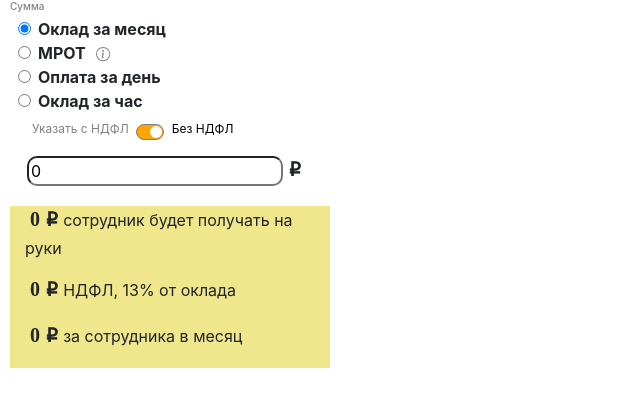
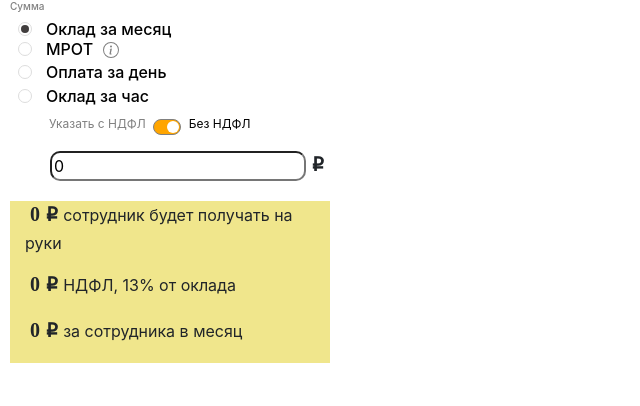
Before and after one commit to lostt1me/calcMoney, a React (Create React App) app: page / in a window 1280 px wide. Shown: the top 406 px of the page, without its empty margins (0-640 px from the left). Built offline with nearby package versions, Linux system fonts and the light colour scheme.

Commit message:
add custom radio

```diff
--- a/src/Components/PaysForm/MoneyInput/style.scss
+++ b/src/Components/PaysForm/MoneyInput/style.scss
@@ -4,8 +4,10 @@
     &::-webkit-inner-spin-button,
     &::-webkit-outer-spin-button {
         -webkit-appearance: none;
+    }
+    -moz-appearance: textfield;
 }
-}
+
 @font-face {
     font-family: "rouble";
     src: url("../font/fonts//rouble.otf") format("opentype");
@@ -18,5 +20,5 @@
 }
 .input-form {
     margin: 10px;
-    padding-left: 17px;
+    padding-left: 40px;
 }
--- a/src/Components/PaysForm/Switch/style.scss
+++ b/src/Components/PaysForm/Switch/style.scss
@@ -33,5 +33,5 @@
 }
 .custom-control-label-left {
     padding-right: 8px;
-    padding-left: 17px;
+    padding-left: 34px;
 }
--- a/src/Components/PaysForm/View.tsx
+++ b/src/Components/PaysForm/View.tsx
@@ -24,13 +24,23 @@ export const View = (data: IVeiwProps) => {
             <div className="d-flex flex-column fontForm">
                 <h1>Сумма</h1>
                 <div className="d-flex flex-column radioForm">
-                    <label><Field name="chargeType" component="input" type="radio" value="salaryMonth"/><span>Оклад за месяц</span></label>
-                    <div className="d-flex flex-row">
-                        <label><Field name="chargeType" component="input" type="radio" value="mrot"/><span>МРОТ</span></label>
+                    <label>
+                        <Field name="chargeType" component="input" type="radio" value="salaryMonth"/>
+                        <span>Оклад за месяц</span>
+                    </label>
+                    <label className="d-flex flex-row">
+                        <Field name="chargeType" component="input" type="radio" value="mrot"/>
+                        <span className="text">МРОТ</span>
                         <ToolTip />
-                    </div>
-                    <label><Field name="chargeType" component="input" type="radio" value="payDay"/><span>Оплата за день</span></label>
-                    <label><Field name="chargeType" component="input" type="radio" value="payHour"/><span>Оклад за час</span></label>
+                    </label>
+                    <label>
+                        <Field name="chargeType" component="input" type="radio" value="payDay"/>
+                        <span>Оплата за день</span>
+                    </label>
+                    <label>
+                        <Field name="chargeType" component="input" type="radio" value="payHour"/>
+                        <span>Оклад за час</span>
+                    </label>
                 </div>
                 {!(hasMrot==="mrot")? <Switch changeStatus={changeNdflStatus}/> : undefined}
                 {!(hasMrot==="mrot")? <MoneyInput payType={hasMrot} changeNet={changeNet}/> : undefined}
--- a/src/Components/PaysForm/style.scss
+++ b/src/Components/PaysForm/style.scss
@@ -25,11 +25,43 @@ input {
     .radioForm {
         padding-left: 18px;
         & label {
-            font-weight: bold;
+            [type="radio"] {
+                display: none;
+                & + span {
+                    position: relative;
+                    padding-left: 28px;
+                    cursor: pointer;
+                    line-height: 1em;
+                    display: inline-block;
+                    color: black;
+                }
+                & + span:before {
+                    content: '';
+                    position: absolute;
+                    left: 0;
+                    top: 1px;
+                    width: 14px;
+                    height: 14px;
+                    border: 1px solid #ddd;
+                    border-radius: 100%;
+                    background: #fff;
+                }
+                &:checked + span:after {
+                    content: '';
+                    width: 8px;
+                    height: 8px;
+                    background: #413E3E;
+                    position: absolute;
+                    top: 4px;
+                    left: 3px;
+                    border-radius: 100%;
+                    -webkit-transition: all 0.2s ease;
+                    transition: all 0.2s ease;
+                }
+            }
+
+            font-weight: 500;
             margin-bottom: 0px;
-            & span {
-                margin-left: 7px;
-            }
         }
     }
 }
--- a/src/Components/PaysForm/tooltip/index.tsx
+++ b/src/Components/PaysForm/tooltip/index.tsx
@@ -20,7 +20,7 @@ export const ToolTip = () => {
     }
     const tooltipTemplate = '<div class="tooltip" role="tooltip"><div class="arrow"></div><div class="tooltip-inner"></div></div>'
     const infoCircle = (
-        <svg className="bi bi-info-circle" width="1em" height="1em" viewBox="0 0 18 18" fill="grey" xmlns="http://www.w3.org/2000/svg" onClick={() => onClickToolTip()}>
+        <svg className="bi bi-info-circle" width="1em" height="1em" viewBox="0 0 16 16" fill="grey" xmlns="http://www.w3.org/2000/svg" onClick={() => onClickToolTip()}>
             <path fillRule="evenodd" d="M8 15A7 7 0 108 1a7 7 0 000 14zm0 1A8 8 0 108 0a8 8 0 000 16z" clipRule="evenodd"/>
             <path d="M8.93 6.588l-2.29.287-.082.38.45.083c.294.07.352.176.288.469l-.738 3.468c-.194.897.105 1.319.808 1.319.545 0 1.178-.252 1.465-.598l.088-.416c-.2.176-.492.246-.686.246-.275 0-.375-.193-.304-.533L8.93 6.588z"/>
             <circle cx="8" cy="4.5" r="1"/>
--- a/src/Components/PaysForm/tooltip/style.scss
+++ b/src/Components/PaysForm/tooltip/style.scss
@@ -15,7 +15,7 @@ svg {
     .arrow {
         padding: 0px;
         &::before {
-            top: -4px;
+            top: -2px;
             bottom: -7px;
             left: 4px;
             border: 6px solid transparent; border-bottom: 6px solid #483D8B; border-left: 6px solid #483D8B;
@@ -27,7 +27,7 @@ svg {
     position: absolute;
     text-align: left;
     width: 130px;
-    top: 2px;
+    top: 4px;
     left: 4px;
     padding: 5px 5px;
     background-color:#483D8B;
@@ -36,5 +36,6 @@ svg {
 
 .tooltipButton {
     padding-left: 10px;
+    margin-top: -5px;
     outline: none;
 }
```
